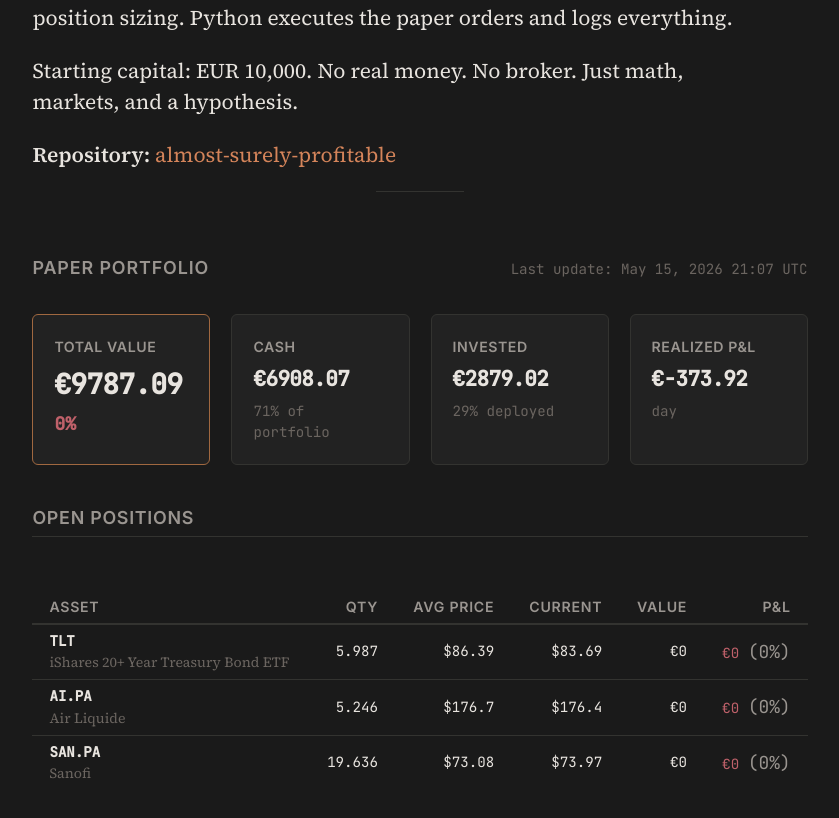
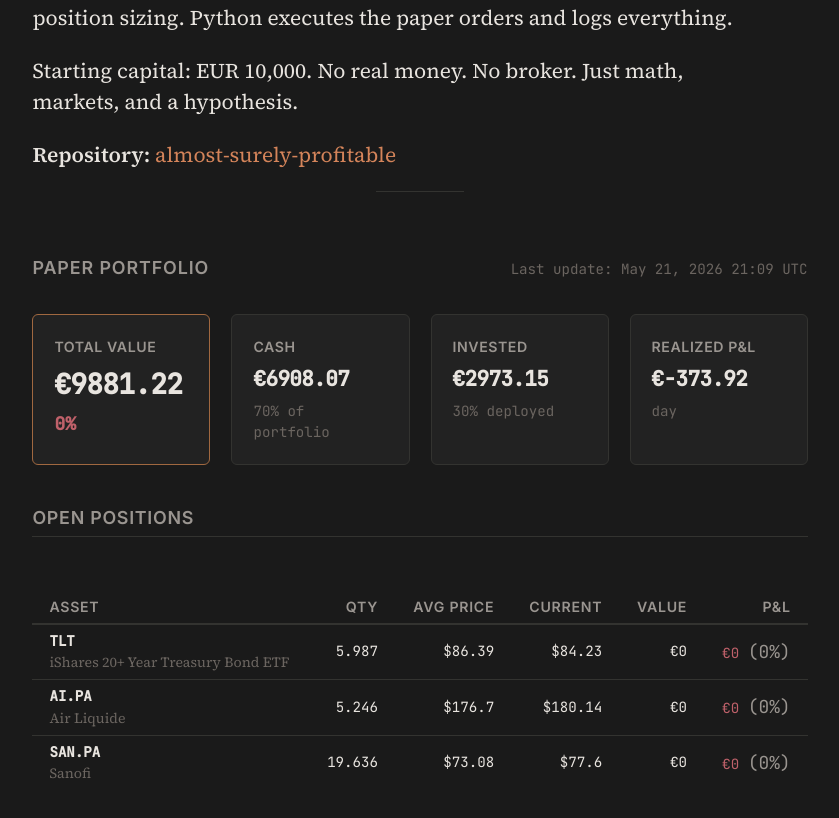
Before and after one commit to Alm0stSurely/alm0stsurely.github.io, a Jekyll site: the page built from trading.md, in a window 1280 px wide and 900 px high, scrolled down 854 px. Shown: the top 818 px of the window, without its empty margins (220-1059 px from the left). Built offline with Jekyll 4.4.1, drawn with Linux system fonts in a browser that asks for light colours.

Commit message:
Update portfolio and trading analysis for 2026-05-21

```diff
--- a/_data/portfolio.json
+++ b/_data/portfolio.json
@@ -1,35 +1,35 @@
 {
   "cash": 6908.07,
-  "total_value": 9787.09,
+  "total_value": 9881.22,
   "total_realized_pnl": -373.92,
-  "last_updated": "2026-05-15T21:07:58",
+  "last_updated": "2026-05-21T21:09:45",
   "positions": [
     {
       "ticker": "TLT",
       "name": "iShares 20+ Year Treasury Bond ETF",
       "quantity": 5.987,
       "avg_price": 86.39,
-      "current_price": 83.69,
-      "unrealized_pnl": -16.14,
-      "unrealized_pnl_pct": -3.12
+      "current_price": 84.23,
+      "unrealized_pnl": -12.90,
+      "unrealized_pnl_pct": -2.49
     },
     {
       "ticker": "AI.PA",
       "name": "Air Liquide",
       "quantity": 5.246,
       "avg_price": 176.70,
-      "current_price": 176.40,
-      "unrealized_pnl": -1.57,
-      "unrealized_pnl_pct": -0.17
+      "current_price": 180.14,
+      "unrealized_pnl": 18.05,
+      "unrealized_pnl_pct": 1.95
     },
     {
       "ticker": "SAN.PA",
       "name": "Sanofi",
       "quantity": 19.636,
       "avg_price": 73.08,
-      "current_price": 73.97,
-      "unrealized_pnl": 17.49,
-      "unrealized_pnl_pct": 1.22
+      "current_price": 77.60,
+      "unrealized_pnl": 88.77,
+      "unrealized_pnl_pct": 6.19
     }
   ]
 }
```
Also changed, not shown: _trading_analysis.md (+46 -39 lines).
